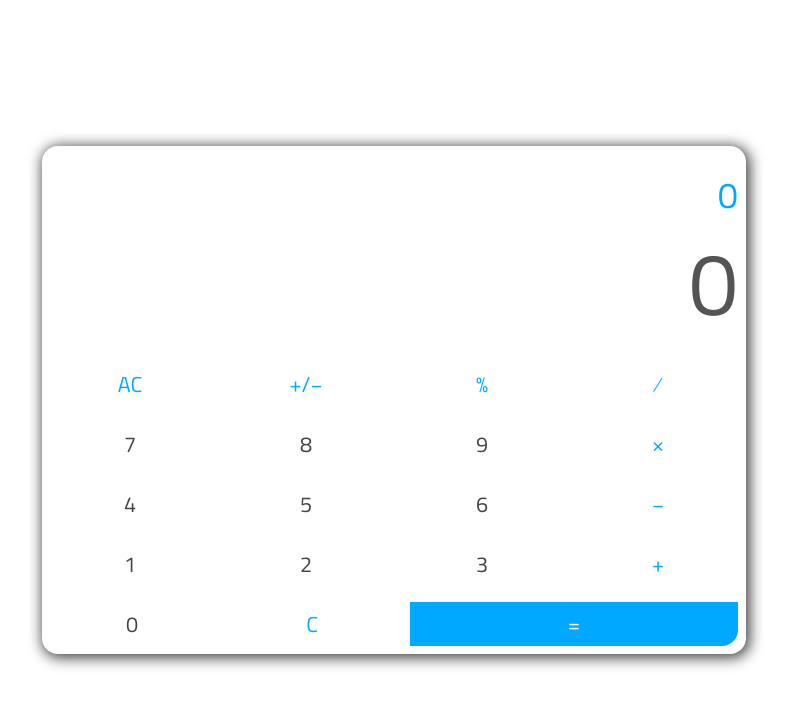
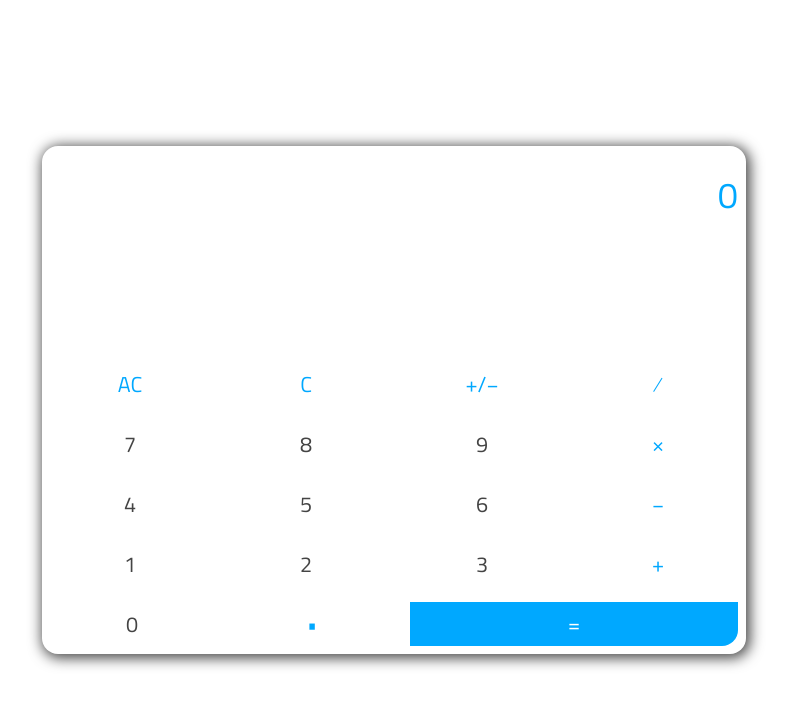
Before and after one commit to ladeirakelwin/criptodev-calc, a React (Create React App) app: page / in a window 1280 px wide. Shown: the top 706 px of the page, without its empty margins (246-1037 px from the left). Built offline with nearby package versions, Linux system fonts and the light colour scheme.

Commit message:
calc quase pronta

```diff
--- a/src/components/Calculadora/index.tsx
+++ b/src/components/Calculadora/index.tsx
@@ -2,7 +2,7 @@ import React, { useState } from 'react';
 import { Background, Container, Content } from './style';
 
 const Calculadora: React.FC = () => {
-	const [value, setValue] = useState('0');
+	const [value, setValue] = useState('');
 	const [currentProduct, setCurrentProduct] = useState(['0']);
 
 	function operationResult(a: string, operator: string, b: string): string {
@@ -50,13 +50,14 @@ const Calculadora: React.FC = () => {
 	}
 
 	function getValue(newValue: string): void {
-		const updateValue = String(Number(value + newValue));
+		const updateValue = value + newValue;
 		setValue(updateValue);
 	}
 
 	function insertOperator(newOperator: string): void {
 		const size = currentProduct.length - 1;
 
+		if (value) {
 			if (size === 0 && currentProduct[0] === '0') {
 				setCurrentProduct([]);
 				setCurrentProduct([value, newOperator]);
@@ -65,13 +66,15 @@ const Calculadora: React.FC = () => {
 				setCurrentProduct([...currentProduct, value, newOperator]);
 				setValue('');
 			}
+		} else {
+			alert('Insira algum valor!!!');
+		}
 	}
 
 	function totalizing(currentValue: string): void {
-		const hasOperator = currentProduct.findIndex((item) => item in ['*', '/', '-', '+']);
-		if (!currentValue || hasOperator !== -1) {
-			alert('A totalização tem q ser feita com no mínimo 2 valores e um operador!!!');
-
+		const hasOperator = currentProduct.findIndex((item) => ['*', '/', '-', '+'].includes(item));
+		if (currentProduct.length < 2 || !(hasOperator !== -1) || !currentValue) {
+			alert('A totalização tem que começar e terminar com um valor e possuir um operador!!!');
 		} else {
 			const newValue = [...currentProduct, currentValue];
 
@@ -123,6 +126,9 @@ const Calculadora: React.FC = () => {
 							<button onClick={() => allClean()} type="button" className="operator">
 								AC
 							</button>
+							<button onClick={() => clearValue()} type="button" className="operator">
+								C
+							</button>
 							<button
 								onClick={() => invertPole(value)}
 								type="button"
@@ -130,13 +136,7 @@ const Calculadora: React.FC = () => {
 							>
 								&#43;/&minus;
 							</button>
-							<button
-								onClick={() => insertOperator('%')}
-								type="button"
-								className="operator"
-							>
-								%
-							</button>
+
 							<button
 								onClick={() => insertOperator('/')}
 								type="button"
@@ -203,8 +203,13 @@ const Calculadora: React.FC = () => {
 							<button onClick={() => getValue('0')} type="button">
 								0
 							</button>
-							<button onClick={() => clearValue()} type="button" className="operator">
-								C
+
+							<button
+								onClick={() => getValue('.')}
+								type="button"
+								className="operator"
+							>
+								&bull;
 							</button>
 							<button
 								onClick={() => totalizing(value)}
```
Lines whose indentation alone changed are shown as unchanged.
